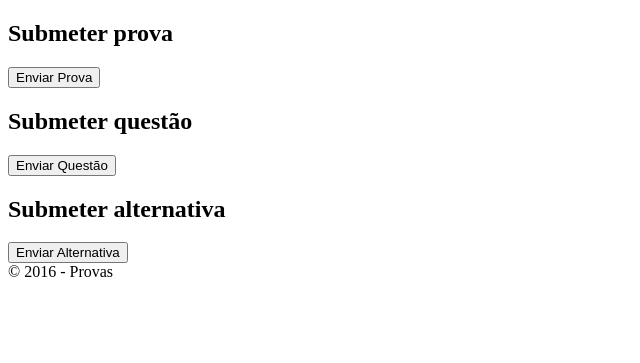
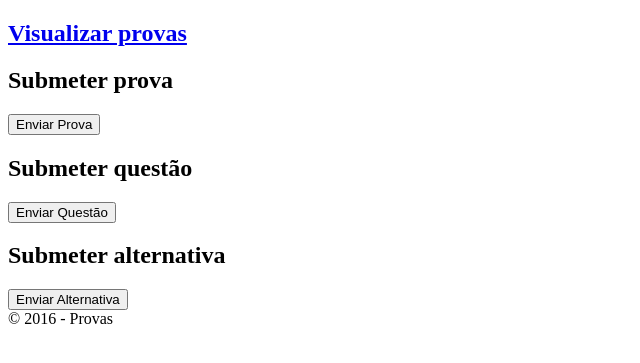
Before and after one commit to fsdude/pweb-3bim, a Django app: page /prova/submit in a window 1280 px wide. Shown: the top 363 px of the page, without its empty margins (0-640 px from the left). Run offline with Django 3.2, Linux system fonts and the light colour scheme.

Commit message:
template de provas enxergar o dicionário da view

```diff
--- a/pweb/provas/templates/provas/submeter.html
+++ b/pweb/provas/templates/provas/submeter.html
@@ -7,6 +7,8 @@
 		<h1>Submissão concluída!</h1>
 		<h2><a href="{% url 'submit' %}">Adicionar outra</a></h2>
 	{% else %}
+		<h2><a href="{% url 'visualizar_provas' %}">Visualizar provas</a></h2>
+
 		<h2>Submeter prova</h2>
 		<form action="{% url 'prova' %}" method="post">{% csrf_token %}
 		  {{ prova_form }}
--- a/pweb/provas/urls.py
+++ b/pweb/provas/urls.py
@@ -5,7 +5,7 @@ from . import views
 app_name = 'provas'
 urlpatterns = [
     url(r'^add', views.SubmitView.as_view(), name='submit'),
-    #url(r'^provas', views.visualizarProvas, name='visualizar_provas'),
+    url(r'^provas', views.VisualizarProvas.as_view(), name='visualizar_provas'),
     url(r'^prova/submit', ProvaFormView.as_view(), name='prova'),
     url(r'^questao/submit', QuestaoFormView.as_view(), name='questao'),
     url(r'^alternativa/submit', AlternativaFormView.as_view(), name='alternativa'),
--- a/pweb/provas/views.py
+++ b/pweb/provas/views.py
@@ -6,19 +6,21 @@ from django.shortcuts import render
 from django.views.generic import TemplateView, FormView, ListView
 from django.http import HttpResponseRedirect, HttpResponse
 
-# def visualizarProvas(request):
-# 	provas = Prova.objects.all()
-# 	questoes = Questao.objects.all()
-# 	alternativas = Alternativa.objects.all()
+class VisualizarProvas(TemplateView):
+	template_name = 'provas/visualizar_provas.html'
 
-# 	template = loader.get_template('provas/provas.html')
-# 	context = {
-# 		'provas': provas,
-# 		'questoes': questoes,
-# 		'alternativas': alternativas,
-# 	}
+	def get_context_data(self, **kwargs):
+		provas = Prova.objects.all()
+		questoes = Questao.objects.all()
+		alternativas = Alternativa.objects.all()
 
-# 	return HttpResponse(template.render(context, request))
+		context = {
+			'provas': provas,
+			'questoes': questoes,
+			'alternativas': alternativas,
+		}
+
+		return context
 
 class SubmitView(TemplateView):
 	template_name = 'provas/submeter.html'
--- a/pweb/pweb/urls.py
+++ b/pweb/pweb/urls.py
@@ -19,7 +19,7 @@ from provas.views import *
 
 urlpatterns = [
     url(r'^admin/', admin.site.urls),
-    #url(r'^provas', include('provas.urls')),
+    url(r'^provas', VisualizarProvas.as_view(), name='visualizar_provas'),
     url(r'^add', SubmitView.as_view(), name='submit'),
     url(r'^prova/submit', ProvaFormView.as_view(), name='prova'),
     url(r'^questao/submit', QuestaoFormView.as_view(), name='questao'),
```
